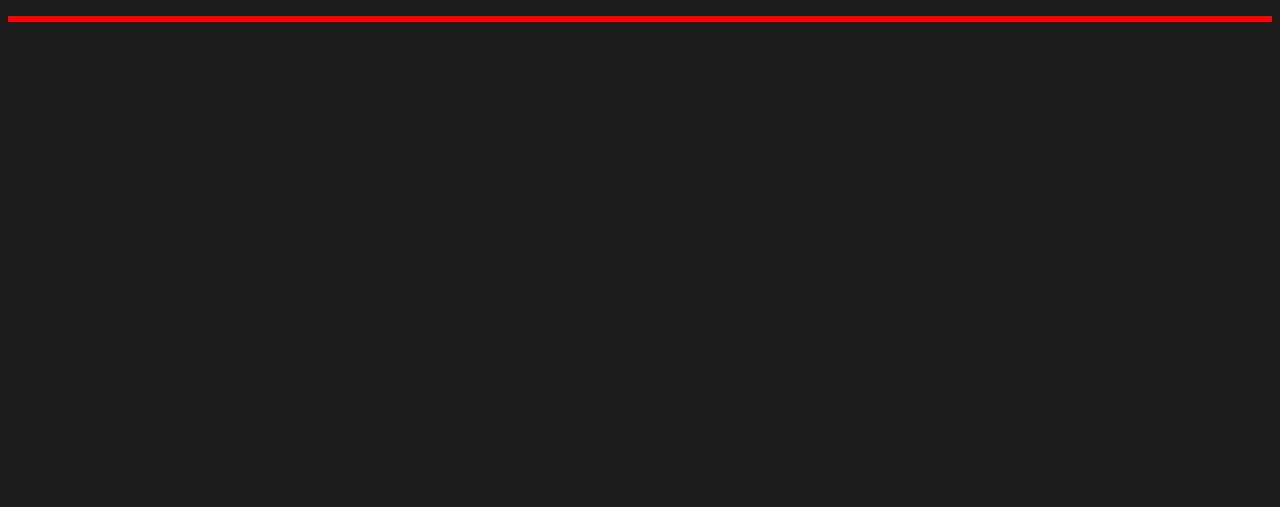
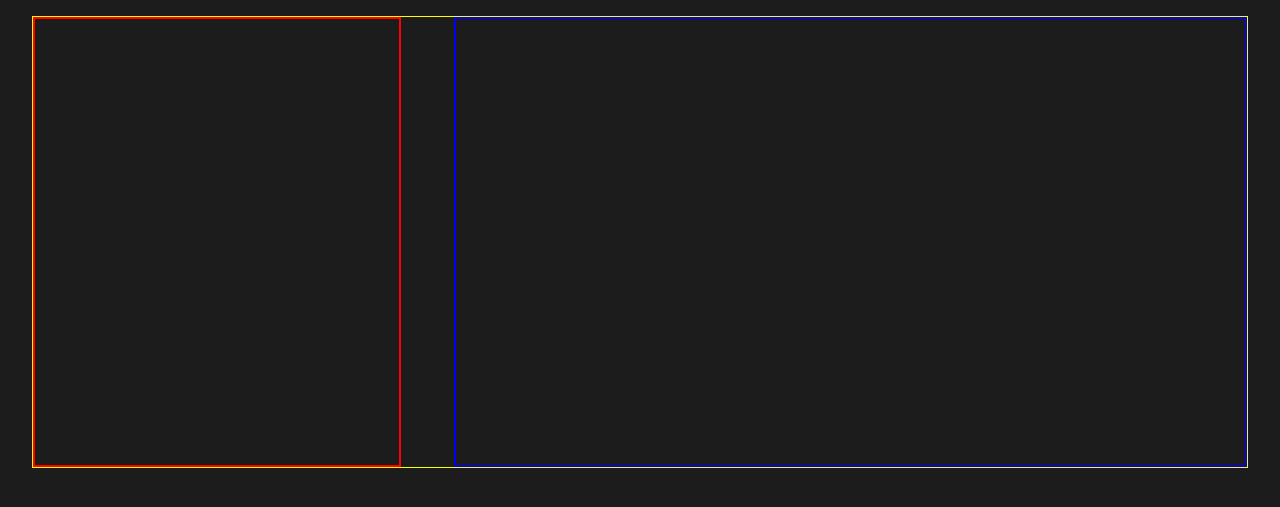
Before and after one commit to hendrikyong/weather-app, a website: page public/index.html in a window 1280 px wide. Shown: the part 73-580 px from the top of the page. Drawn offline with Linux system fonts and the light colour scheme.

Commit message:
included packages, front end work

```diff
--- a/public/index.html
+++ b/public/index.html
@@ -26,7 +26,10 @@
         </div>
     </header>
     <main>
-
+        <div class="content">
+            <div class="side-content"></div>
+            <div class="main-content"></div>
+        </div>
     </main>
 </body>
 
--- a/public/styles.css
+++ b/public/styles.css
@@ -43,5 +43,22 @@ html {
 }
 
 main {
-  border: red solid 3px;
+  padding: 0px 24px;
 }
+
+.content {
+  border: yellow solid 1px;
+  display: flex;
+  justify-content: space-between;
+  height: 450px;
+}
+
+.side-content {
+  border: red solid 2px;
+  width: 30%;
+}
+
+.main-content {
+  border: blue solid 2px;
+  width: 65%;
+}
```
Also changed, not shown: package.json (added, +20 -0 lines), app.js (added), 1 other file.
